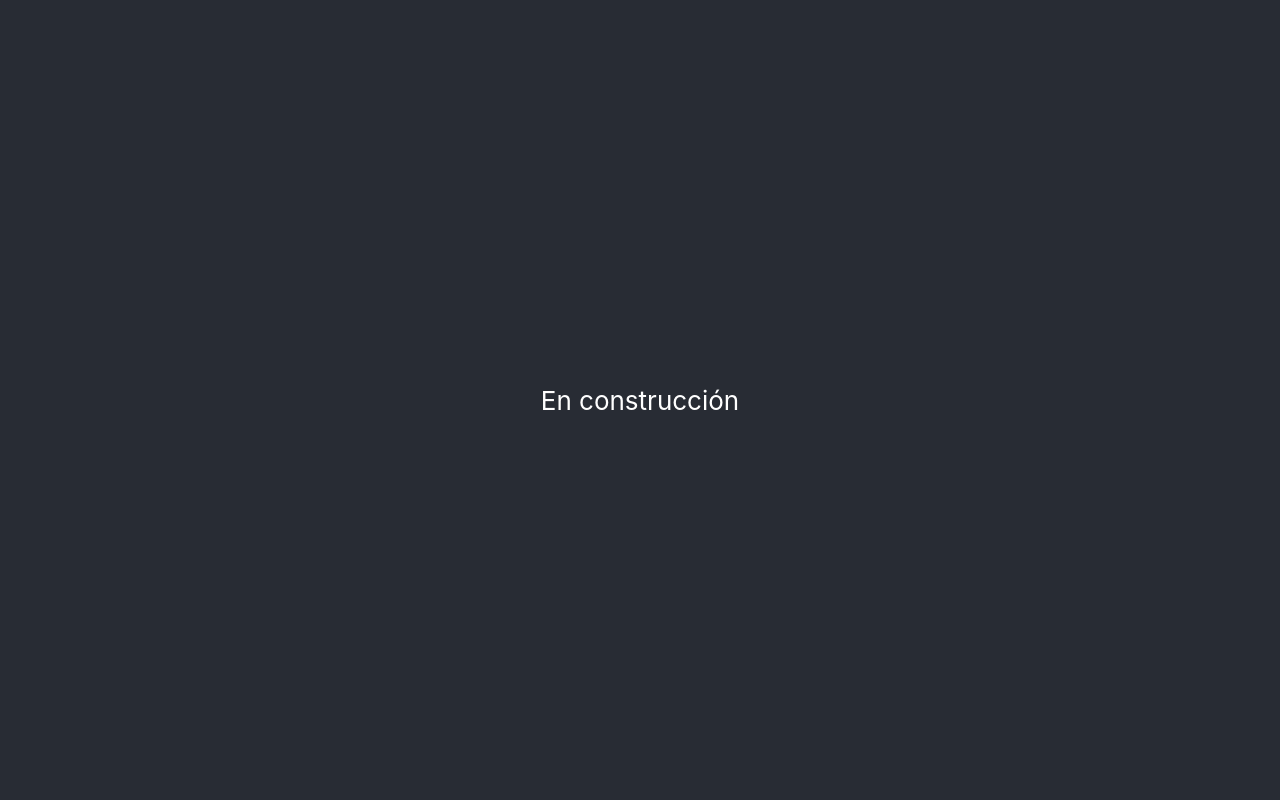
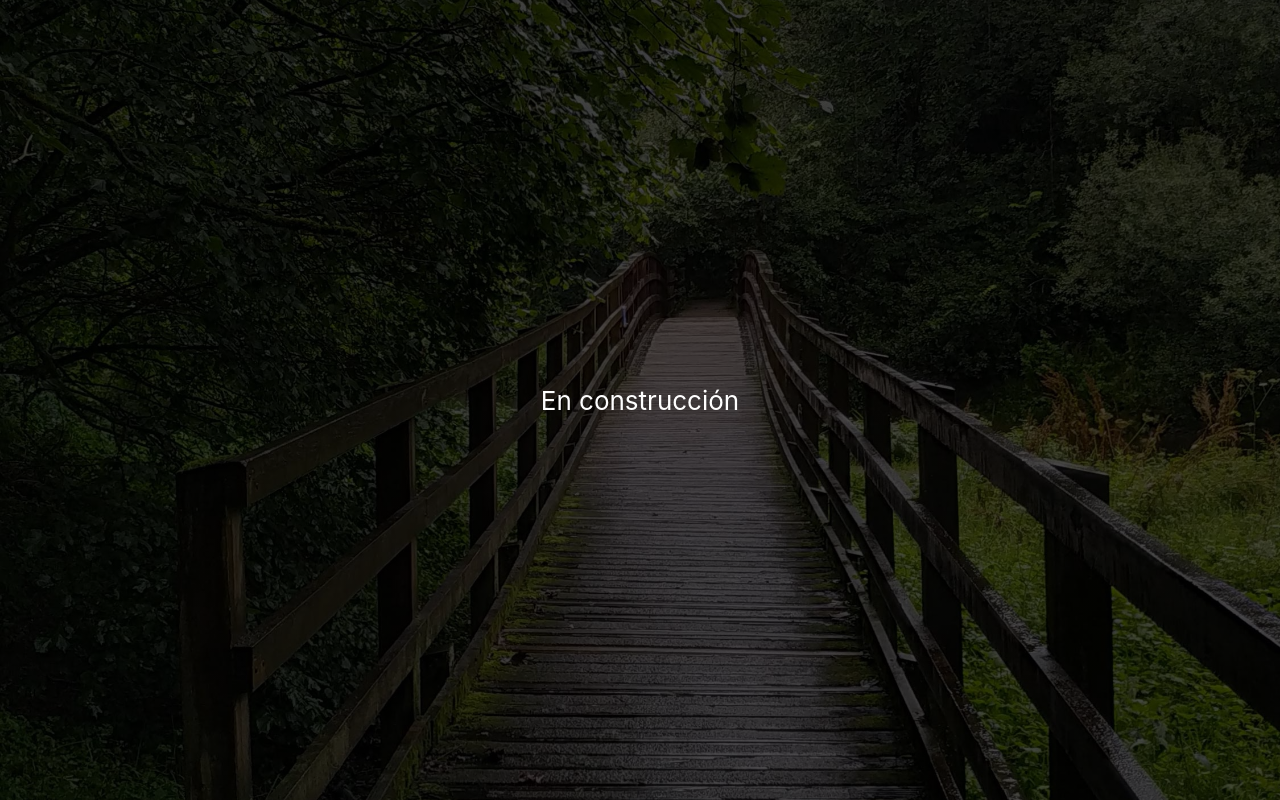
Before and after one commit to DavidRamiroBarragan/blog, a React (Create React App) app: page / in a window 1280 px wide. Built offline with nearby package versions, Linux system fonts and the light colour scheme.

Commit message:
add background

```diff
--- a/src/App.scss
+++ b/src/App.scss
@@ -1,22 +1,16 @@
-.App {
-    text-align: center;
+.App-header {
+    align-items: center;
+    background-image: linear-gradient(rgba(0, 0, 0, .7), rgba(0, 0, 0, .7)),
+    url("assets/img/background.jpg");
+    background-position: center;
+    background-size: cover;
+    display: flex;
+    flex-direction: column;
+    justify-content: center;
+    min-height: 100vh;
 }
 
-.App-logo {
-    height: 40vmin;
+.header-p {
+    color: white;
+    font-size: calc(10px + 2vmin);
 }
-
-.App-header {
-    background-color: #282c34;
-    min-height: 100vh;
-    display: flex;
-    flex-direction: column;
-    align-items: center;
-    justify-content: center;
-    font-size: calc(10px + 2vmin);
-    color: white;
-}
-
-.App-link {
-    color: #09d3ac;
-}
--- a/src/App.tsx
+++ b/src/App.tsx
@@ -11,7 +11,7 @@ const App: React.FC = (): JSX.Element => {
   return (
     <div className="App">
       <header className="App-header">
-        <p>En construcción</p>
+        <p className="header-p">En construcción</p>
       </header>
     </div>
   );
--- a/src/index.scss
+++ b/src/index.scss
@@ -11,3 +11,9 @@ code {
   font-family: source-code-pro, Menlo, Monaco, Consolas, 'Courier New',
     monospace;
 }
+
+*, *::after, *::before {
+    box-sizing: border-box;
+    margin: 0;
+    padding: 0;
+}
```
Also changed, not shown: src/assets/img/background.jpg (added).
